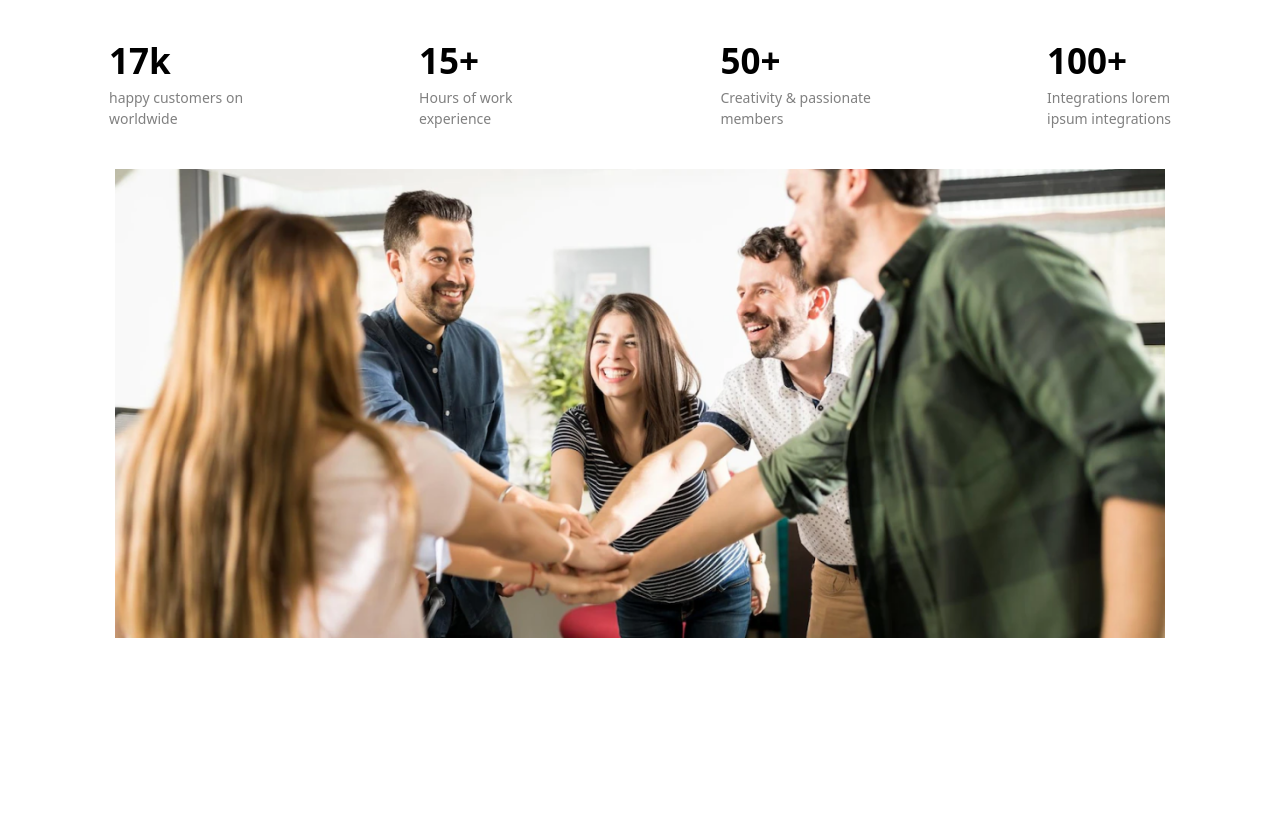
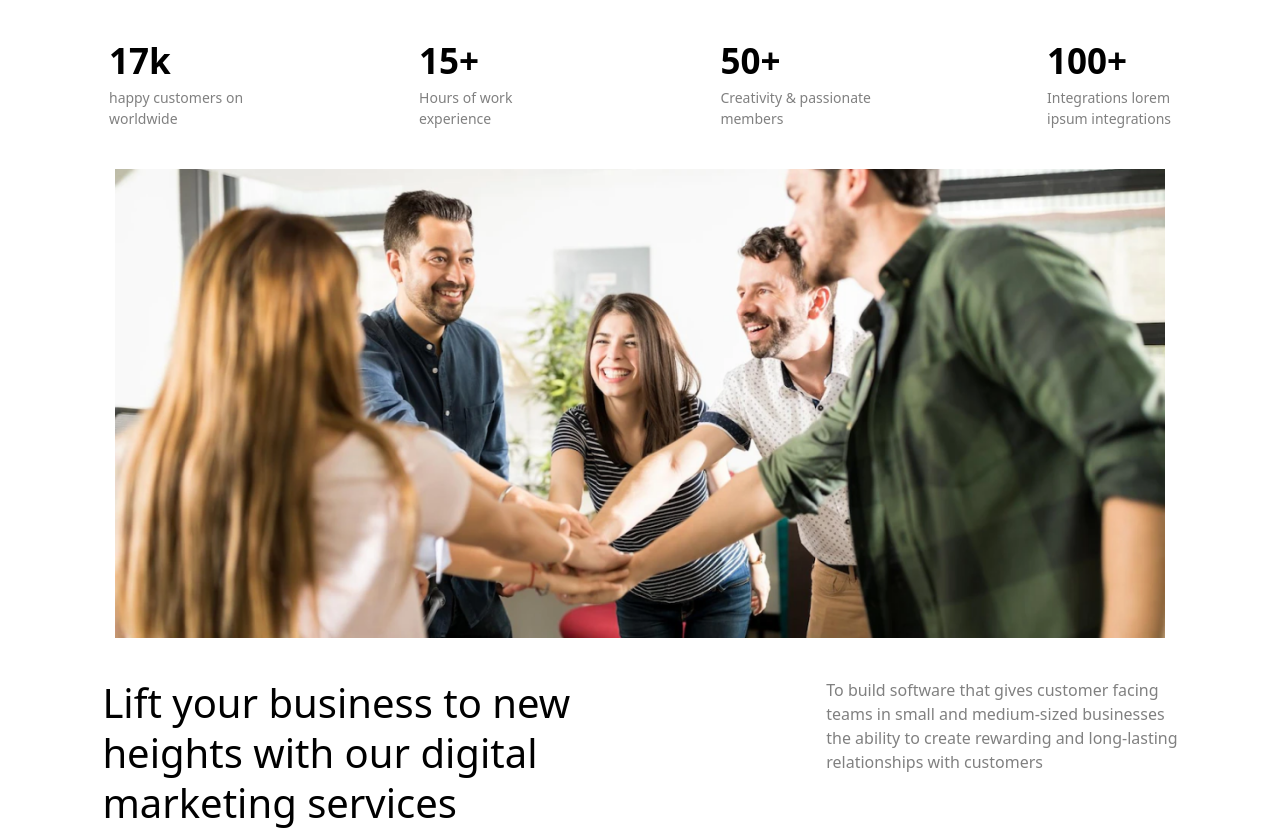
Before and after one commit to Maruf981/Groupwork-1, a website: page src/index1.html in a window 1280 px wide. Shown: the part 2141-2971 px from the top of the page. Before the commit the page ends 2779 px from the top, so only its background shows below. Drawn offline with Linux system fonts and the light colour scheme.

Commit message:
second com

```diff
--- a/src/index1.html
+++ b/src/index1.html
@@ -22,7 +22,6 @@
                 <select name="" id="pageSelector" onchange="navigateToPage()">
                     <option value="" disabled selected>
                         <p style="font-size: 18px; font-weight: bold;">Contact Us -></p>
-                    </option>
 
                     <option value="index2.html">Page 2</option>
                     <option value="index3.html">Page 3</option>
@@ -195,8 +194,22 @@
                     </div>
                 </div>
             </div>
-            <div class="pt-10 sm:m-auto sm:w-[95%]">
-                <img src="./img/Image (15).png" alt="" style="width: 1050px; margin: auto;">
+            <div>
+                <div class="pt-10 sm:m-auto sm:w-[95%]">
+                    <img src="./img/Image (15).png" alt="" style="width: 1050px; margin: auto;">
+                </div>
+                <div class="flex justify-center pt-10 gap-64 sm:flex-col sm:justify-center sm:p-3 sm:gap-10">
+                    <div>
+                        <p style="font-size: 40px; font-weight: 500;" class="text-base leading-tight"> Lift your
+                            business to new <br> heights with our digital <br> marketing services </p>
+                    </div>
+                    <div>
+                        <p style="color: gray;">To build software that gives customer facing <br>
+                            teams in small and medium-sized businesses <br>
+                            the ability to create rewarding and long-lasting <br>
+                            relationships with customers</p>
+                    </div>
+                </div>
             </div>
         </div>
     </main>
```
Also changed, not shown: src/output.css.
